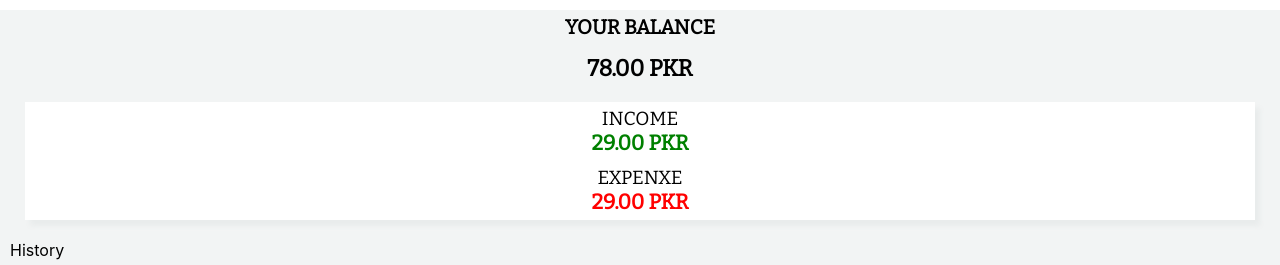
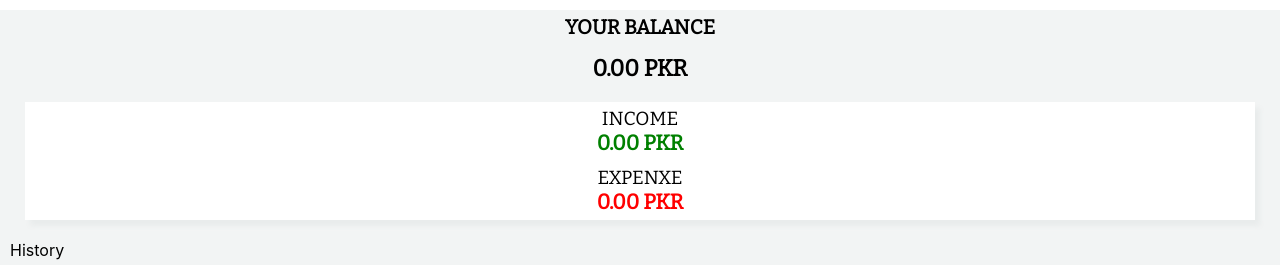
Before and after one commit to A-Rehman01/Expence_App_typescript, a React (Create React App) app: page / in a window 1280 px wide. Shown: the top 265 px of the page. Built offline with nearby package versions, Linux system fonts and the light colour scheme.

Commit message:
Add delete dinamivcally

```diff
--- a/src/Components/Incomeexpencebal.tsx
+++ b/src/Components/Incomeexpencebal.tsx
@@ -1,15 +1,30 @@
-import React from 'react'
+import React, { useContext} from 'react'
+
+//import Context
+import { Contextdata } from './../GlobalContext/Contextdata'
 
 export const Incomeexpencebal = () => {
+
+    const { state } = useContext(Contextdata)
+
+    let income:any=state.filter((incObj:any)=> (incObj.amount>0))
+    let expence:any=state.filter((incObj:any)=> (incObj.amount<0))
+
+    let totalincome:any=income.map((Obj: any) => Obj.amount)
+    let totalexpence:any=expence.map((Obj: any) => Obj.amount)
+
+    let incomebal:any=totalincome.reduce((total: number, items: number) => (total + items), 0).toFixed(2);
+    let expencebal:any=totalexpence.reduce((total: number, items: number) => (total + items), 0).toFixed(2);
+
     return (
         <div className='incomeexpenxe'>
             <div className='income'>
                 <div>Income</div>
-                <div className='incomevalue'>29.00 PKR</div>
+                <div className='incomevalue'>{incomebal} PKR</div>
             </div>
             <div className='expence'>
                 <div>Expenxe</div>
-                <div className='expenxevalue'>29.00 PKR</div>
+                <div className='expenxevalue'>{expencebal} PKR</div>
             </div>
         </div>
     )
--- a/src/Components/MainBalance.tsx
+++ b/src/Components/MainBalance.tsx
@@ -1,10 +1,20 @@
-import React from 'react'
+import React, { useContext} from 'react'
 
-export  const MainBalance = () => {
+//import Context
+import { Contextdata } from './../GlobalContext/Contextdata'
+
+//import type
+import {trasectiommap} from './../Types/Types'
+
+export const MainBalance = () => {
+    const { state } = useContext(Contextdata)
+    let amount: any = state.map((Obj: trasectiommap) => Obj.amount)
+    let balance: number = amount.reduce((total: number, items: number) => (total + items), 0).toFixed(2);
+
     return (
         <div className='mainblance'>
             <div className='mainbalanceheaing'>Your Balance</div>
-            <div className='mainbalancevalue'>78.00 PKR</div>
+            <div className='mainbalancevalue'>{balance} PKR</div>
         </div>
     )
 }
--- a/src/Components/Trasections.tsx
+++ b/src/Components/Trasections.tsx
@@ -3,15 +3,22 @@ import React, { useContext } from 'react'
 //Components
 import { Contextdata } from './../GlobalContext/Contextdata'
 
-type trasectiommap = {
-    text:string;
-    amount:number
-}
-
+//types
+import {trasectiommap} from './../Types/Types'
 export const Trasections = () => {
 
-    const {state}= useContext(Contextdata)
-    console.log('Trasections', state)
+    const { state } = useContext(Contextdata)
+    const { dispatch } = useContext(Contextdata);
+
+
+    function DeleteTrasection(event: number) {
+
+        dispatch({
+            type: 'DEL',
+            payload:event,
+        });
+
+    }
 
     return (
         <div>
@@ -19,12 +26,12 @@ export const Trasections = () => {
             <hr />
             <ul>
                 {
-                    state.map((traObj:trasectiommap,ind:number) => {
+                    state.map((traObj: trasectiommap, ind: number) => {
                         return (
                             <li key={ind} className='trasection'>
                                 <div className='trasectiondel'>
-                                    <div className='deleted'>X</div>
-                                    {traObj.text}
+                                    <button onClick={() => (DeleteTrasection(traObj.id))} className='deleted'>X</button>
+                                    <span>{traObj.text}</span>
                                 </div>
                                 <div>{traObj.amount} PKR</div>
                             </li>)
--- a/src/GlobalContext/Reducer.ts
+++ b/src/GlobalContext/Reducer.ts
@@ -1,14 +1,13 @@
-
-type PropsAction = {
-    type: string,
-    payload: number
-}
+// types
+import {PropsAction,trasectiommap} from './../Types/Types'
 
 export function Reducer(state: [], action: PropsAction) {
 
     switch (action.type) {
         case 'ADD':
             return [action.payload, ...state]
+        case 'DEL':
+            return state.filter((stateObj: trasectiommap) => stateObj.id !== action.payload);
         default:
             return state;
     }
--- /dev/null
+++ b/src/Types/Types.ts
@@ -0,0 +1,13 @@
+
+export type ContextProps = {
+    children: React.ReactNode
+};
+export type PropsAction = {
+    type: string,
+    payload: number
+}
+export type trasectiommap = {
+    text: string;
+    amount: number
+    id: number
+}
```
Also changed, not shown: src/GlobalContext/Contextdata.tsx (+3 -4 lines).
